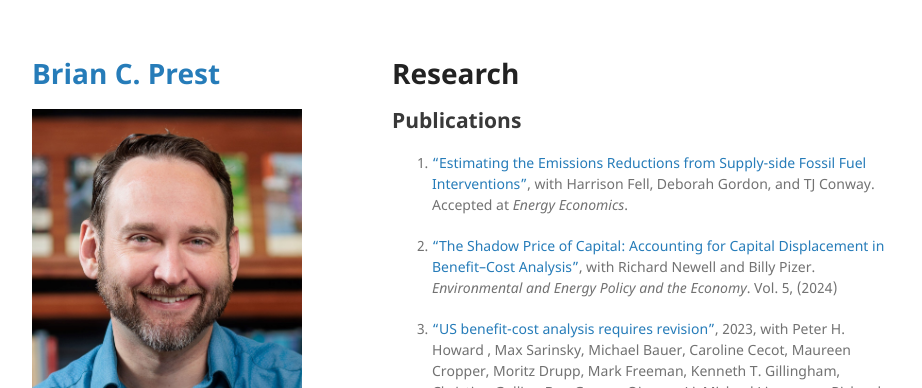
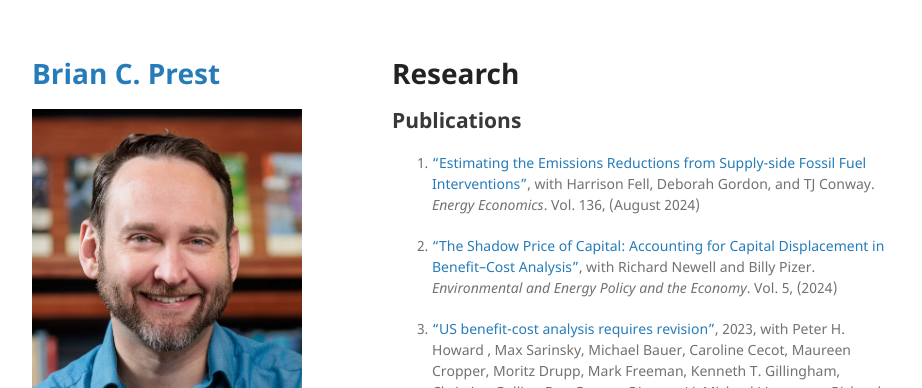
Before and after one commit to bprest/bprest.github.io, a Jekyll site: the page built from research.md, in a window 1280 px wide and 900 px high. Shown: the top 388 px of the window, without its empty margins (178-1100 px from the left). Built offline with Jekyll 4.4.1, drawn with Linux system fonts in a browser that asks for light colours; our own code applies the rules of GitHub Pages for plain Markdown files.

Commit message:
update for paper published

```diff
--- a/research.md
+++ b/research.md
@@ -6,7 +6,7 @@ layout: default
 
 ## Publications
 
-1. ["Estimating the Emissions Reductions from Supply-side Fossil Fuel Interventions"](https://www.rff.org/publications/working-papers/estimating-the-emissions-reductions-from-supply-side-fossil-fuel-interventions/), with Harrison Fell, Deborah Gordon, and TJ Conway. Accepted at _Energy Economics_.
+1. ["Estimating the Emissions Reductions from Supply-side Fossil Fuel Interventions"](https://www.sciencedirect.com/science/article/pii/S0140988324004286), with Harrison Fell, Deborah Gordon, and TJ Conway. _Energy Economics_. Vol. 136, (August 2024)
 
 1. ["The Shadow Price of Capital: Accounting for Capital Displacement in Benefit–Cost Analysis"](https://www.journals.uchicago.edu/doi/abs/10.1086/727878), with Richard Newell and Billy Pizer. _Environmental and Energy Policy and the Economy_. Vol. 5, (2024)
 
```
